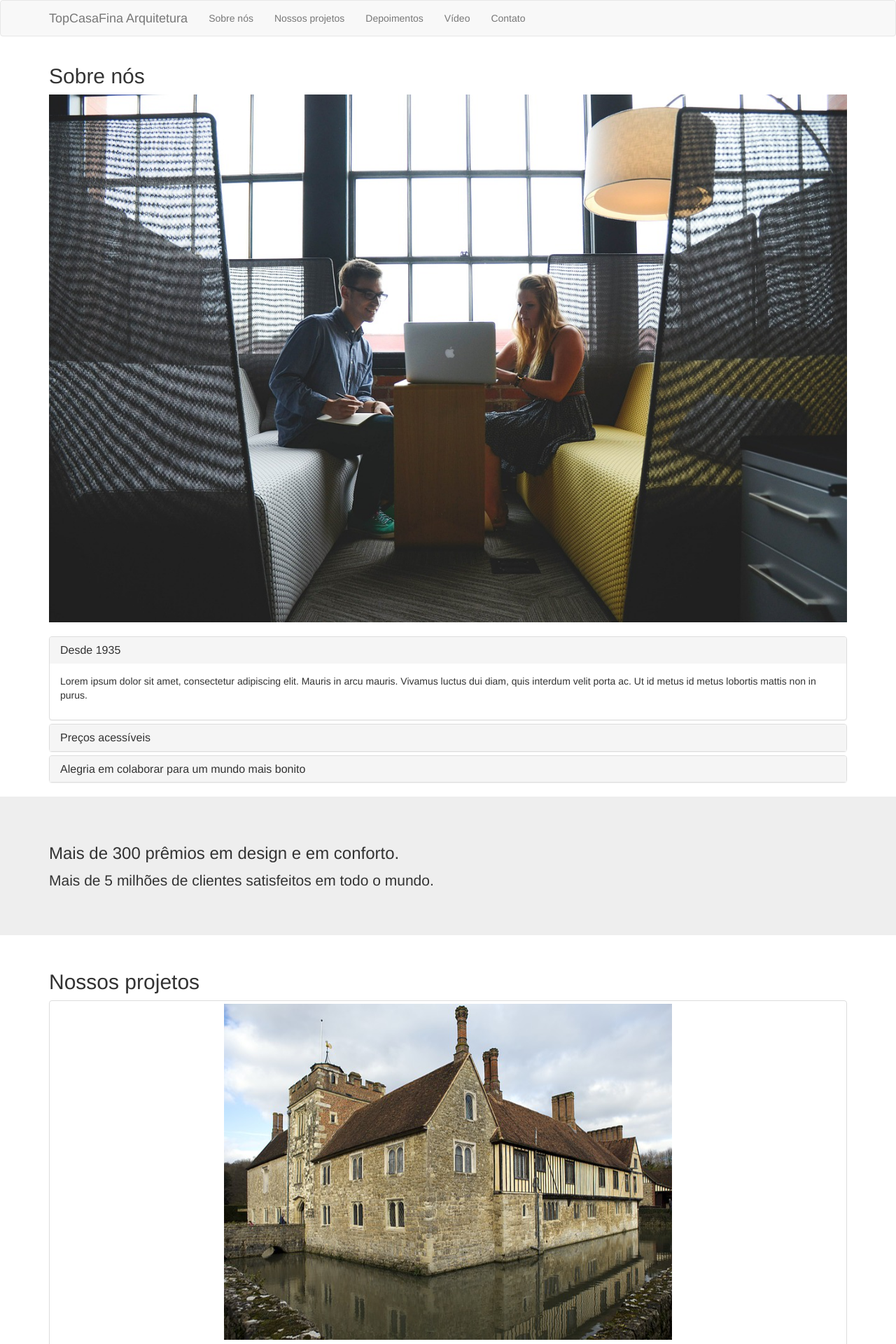
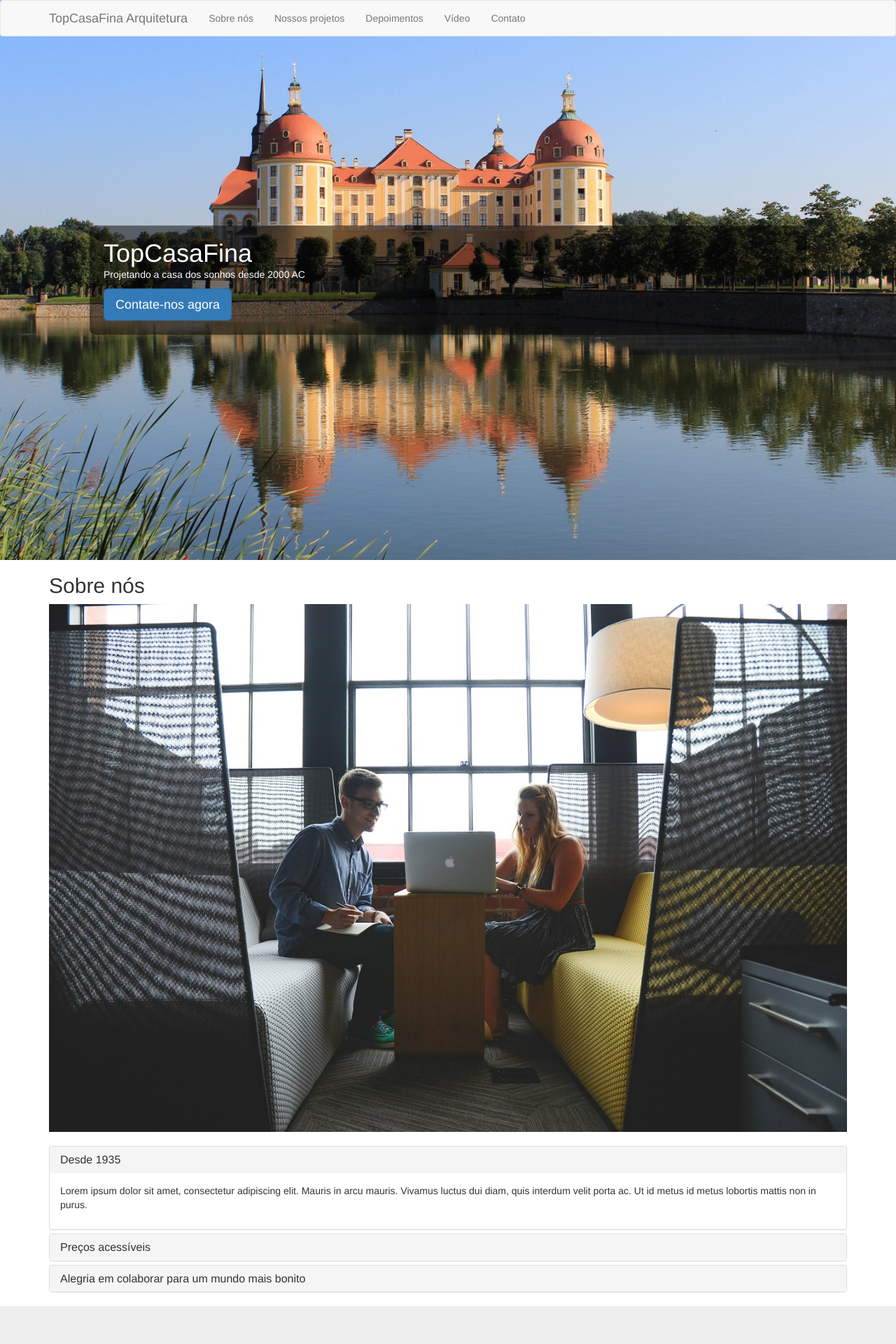
Before and after one commit to lucaspolo/curso_de_bootstrap, a PHP site: page / in a window 1280 px wide. Shown: the top 1920 px of the page at 70% size. Run offline with PHP 8.4, Linux system fonts and the light colour scheme.

Commit message:
Curso de Bootstrap da Alura: Aula 6 - Header e banner
close #13

```diff
--- a/css/style.css
+++ b/css/style.css
@@ -1,5 +1,35 @@
 #paineis-sobre {
     margin-top: 20px;
+}
+
+html,
+body {
+    height: 100%;
+}
+
+header {
+    background-image: url(../img/castelo.jpg);
+    background-size: cover;
+    background-position: top center;
+    height: 100%;
+    position: relative;
+}
+
+header h1 {
+    margin-top: 0;
+    margin-bottom: 0;
+}
+
+.topCasaFina-banner {
+    color: #fff;
+    background-color: rgba(0, 0, 0, 0.5);
+    padding: 20px;
+    width: 80%;
+    border-radius: 8px;
+    position: absolute;
+    top: 50%;
+    left: 50%;
+    transform: translate(-50%, -50%);
 }
 
 .titulo-depoimentos {
--- a/home.html
+++ b/home.html
@@ -39,6 +39,11 @@
             </div>
         </div>
     </nav>
+    <div class="topCasaFina-banner">
+        <h1>TopCasaFina</h1>
+        <p>Projetando a casa dos sonhos desde 2000 AC</p>
+        <button class="btn btn-primary btn-lg">Contate-nos agora</button>
+    </div>
 </header>
 
 <section id="sobre-nos" class="container">
```
